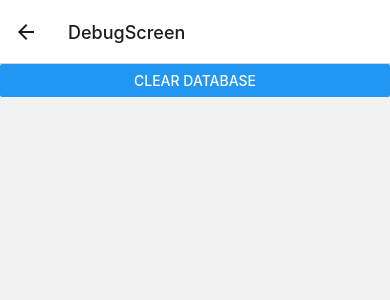
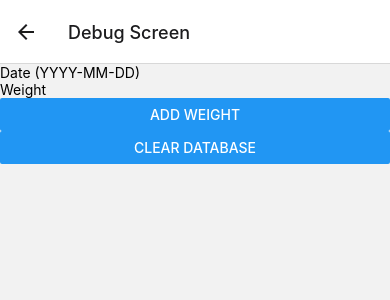
Before and after one commit to Harrymanual/Weight-Tracker, a React Native app: screen /DebugScreen in a window 390 px wide. Shown: the top 300 px of the page. Built offline with nearby package versions, Linux system fonts and the light colour scheme.

Commit message:
thing are going teremendously well

```diff
--- a/app.json
+++ b/app.json
@@ -3,7 +3,7 @@
     "name": "WeightTracker",
     "slug": "WeightTracker",
     "version": "1.0.0",
-    "orientation": "portrait",
+    "orientation": "landscape",
     "icon": "./assets/icon.png",
     "userInterfaceStyle": "light",
     "splash": {
--- a/package.json
+++ b/package.json
@@ -24,7 +24,7 @@
     "react-native-reanimated": "~2.14.4",
     "react-native-sqlite-storage": "^6.0.1",
     "react-native-svg": "^13.4.0",
-    "react-native-webview": "^13.2.2",
+    "react-native-webview": "11.26.0",
     "victory-native": "^36.6.11"
   },
   "devDependencies": {
--- a/src/Navigation.js
+++ b/src/Navigation.js
@@ -23,7 +23,7 @@ const Navigation = () => {
         <Stack.Screen name="ThreeDayAverageGraph" component={ThreeDayAverageGraph} />
         <Stack.Screen name="FiveDayAverageGraph" component={FiveDayAverageGraph} />
         <Stack.Screen name="TenDayAverageGraph" component={TenDayAverageGraph} />
-        <Stack.Screen name="DebugScreen" component={DebugScreen} />
+        <Stack.Screen name="DebugScreen" component={DebugScreen} options={{ title: 'Debug Screen' }} />
       </Stack.Navigator>
     </NavigationContainer>
   );
--- a/src/components/DailyWeightGraph.js
+++ b/src/components/DailyWeightGraph.js
@@ -1,6 +1,7 @@
 import React, { useEffect, useState } from 'react';
 import { WebView } from 'react-native-webview';
 import { getAllKeys, getMultipleWeights } from './Database';
+import { Dimensions } from 'react-native'; // Add this import
 
 const DailyWeightGraph = () => {
   const [data, setData] = useState([]);
@@ -23,16 +24,37 @@ const DailyWeightGraph = () => {
   const weightData = data.map(item => item.weight);
   const dateData = data.map(item => item.date);
 
+  // Get the window height
+  const windowHeight = Dimensions.get('window').height;
+
+  // Calculate 90% of the window height
+  const chartHeight = windowHeight * 0.9;
+
+  let maxPoints = Math.min(14, dateData.length - 1);
+
   let htmlContent = `
     <!DOCTYPE html>
     <html>
     <head>
-    <script src="https://code.highcharts.com/highcharts.js"></script>
+    <script src="https://code.highcharts.com/stock/highstock.js"></script>
+    <style>
+    #container {
+      height: ${chartHeight}px; /* Set the chart height here */
+      width: 100%;
+    }
+    </style>
     </head>
     <body>
     <div id="container"></div>
     <script>
     Highcharts.chart('container', {
+      chart: {
+        type: 'line',
+        scrollablePlotArea: {
+          minWidth: ${dateData.length * 100},
+          scrollPositionX: 1
+        }
+      },
       title: {
         text: 'Daily Weight'
       },
@@ -40,6 +62,11 @@ const DailyWeightGraph = () => {
         categories: ${JSON.stringify(dateData)},
         labels: {
           rotation: -45
+        },
+        min: 0, // The lowest value to show on x-axis
+        max: ${maxPoints}, // The highest value to show on x-axis. Set this to one less than the number of data points you want to display at once (because the array index starts at 0).
+        scrollbar: {
+          enabled: true
         }
       },
       yAxis: {
@@ -55,7 +82,7 @@ const DailyWeightGraph = () => {
     </script>
     </body>
     </html>
-  `;
+    `;
 
   return (
     <WebView
--- a/src/components/DebugScreen.js
+++ b/src/components/DebugScreen.js
@@ -1,9 +1,11 @@
 import React, { useEffect, useState } from 'react';
-import { View, Text, ScrollView, Button } from 'react-native';
-import { getAllKeys, getMultipleWeights, clearDatabase } from './Database';
+import { View, Text, ScrollView, Button, TextInput } from 'react-native';
+import { getAllKeys, getMultipleWeights, clearDatabase, storeWeight } from './Database';
 
 const DebugScreen = () => {
   const [weights, setWeights] = useState([]);
+  const [date, setDate] = useState('');
+  const [weight, setWeight] = useState('');
 
   useEffect(() => {
     const fetchWeights = async () => {
@@ -15,6 +17,17 @@ const DebugScreen = () => {
     fetchWeights();
   }, []);
 
+  const handleAddWeight = async () => {
+    if (date && weight) {
+      await storeWeight(date, weight);
+      setDate('');
+      setWeight('');
+      const keys = await getAllKeys();
+      const weights = await getMultipleWeights(keys);
+      setWeights(weights);
+    }
+  };
+
   const handleClearDatabase = async () => {
     await clearDatabase();
     setWeights([]); // Clear the weights state after the database is cleared
@@ -23,6 +36,19 @@ const DebugScreen = () => {
 
   return (
     <View>
+      <TextInput
+        placeholder="Date (YYYY-MM-DD)"
+        value={date}
+        onChangeText={setDate}
+        keyboardType="numeric"
+      />
+      <TextInput
+        placeholder="Weight"
+        value={weight}
+        onChangeText={setWeight}
+        keyboardType="numeric"
+      />
+      <Button title="Add Weight" onPress={handleAddWeight} />
       <ScrollView>
         {weights.map((weight, index) => (
           <Text key={index}>
```
Also changed, not shown: 1 other file (tests, documents, lock files or other folders).
